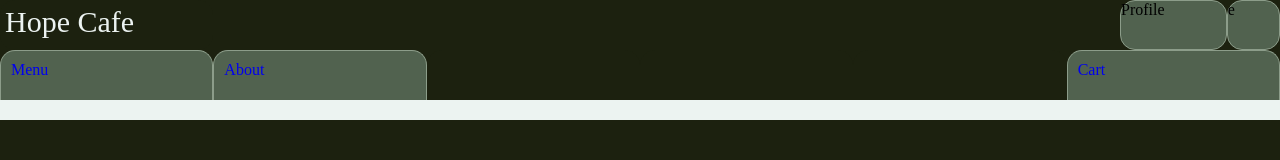
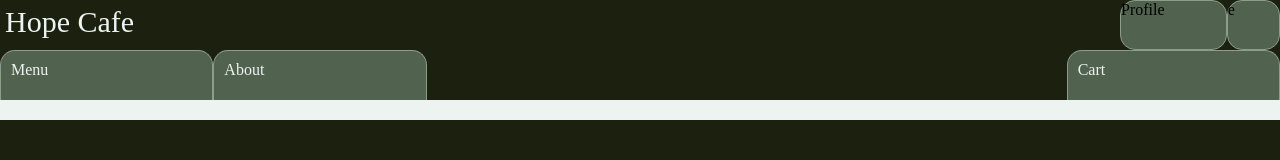
Before and after one commit to 20177sy/Sam-Young-34-and-38-Project, a plain HTML site: page index.html in a window 1280 px wide. Shown: the top 160 px of the page. Drawn offline with Linux system fonts and the light colour scheme.

Commit message:
Navigation bar, text colour changes

```diff
--- a/CSS/style.css
+++ b/CSS/style.css
@@ -63,6 +63,7 @@ body {
 		border-color: #8c9d8a;
 		border-style: solid solid none solid;
 		text-decoration: none;
+		color: #ecf3f1;
 	}
 	nav .active {
 		background-color: #8c9d8a;
@@ -102,5 +103,4 @@ body {
 
 /* CSS grid layout small screens */
 @media screen and (max-width:768px) {
-
 }
```
